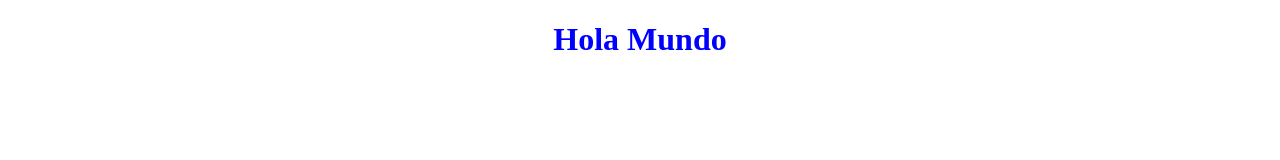
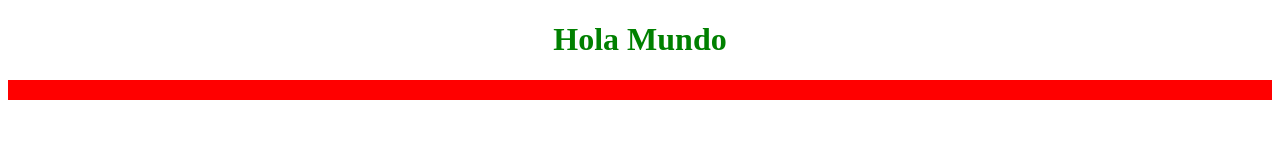
Before and after one commit to EsmeraldaMedrano/CSS, a plain HTML site: page index.html in a window 1280 px wide. Drawn offline with Linux system fonts and the light colour scheme.

Commit message:
Created a new CSS file and added a paragraph in index.html

```diff
--- /dev/null
+++ b/index.css
@@ -0,0 +1,9 @@
+h1{
+  color: green;
+  text-align: center;
+}
+.example{
+  background-color: red;
+  height: 20px;
+
+}
--- a/index.html
+++ b/index.html
@@ -3,22 +3,24 @@
   <head>
     <meta charset="utf-8">
     <title>Curso CSS</title>
+    <link rel="stylesheet" href="./index.css">
   </head>
-  <style>
+  <!--<style>
     h1{
       color: blue;
       text-align: center;
     }
-    /*#title{   (<h1 id="title">)
+    #title{   (<h1 id="title">)
       color: blue;
       text-align: center;
     }
     .title{      (<h1 class="title">)
       color: blue;
       text-align: center;
-    }*/
-  </style>
+    }
+  </style>-->
   <body>
     <h1>Hola Mundo</h1>
+    <p class="example"></p>
   </body>
 </html>
```
